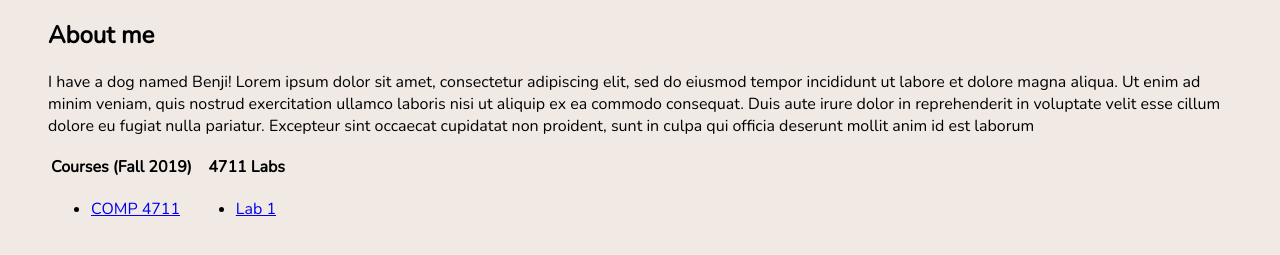
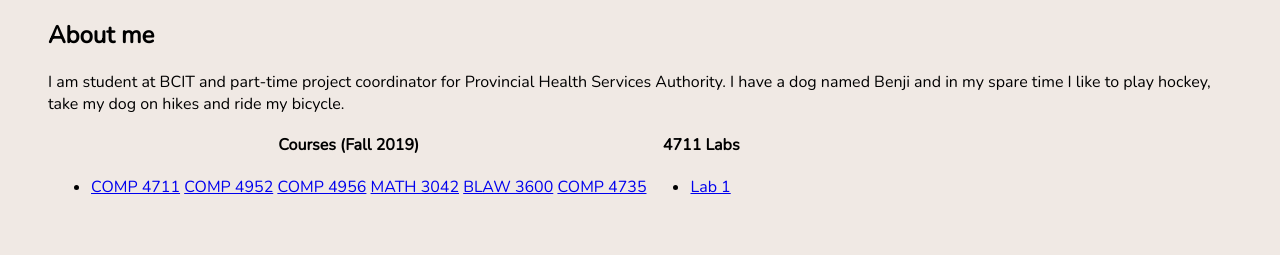
Before and after one commit to SebastianDelmas/COMP4711_Lab01, a plain HTML site: page index.html in a window 1280 px wide. Shown: the part 115-370 px from the top of the page. Drawn offline with nearby package versions, Linux system fonts and the light colour scheme.

Commit message:
second commit

```diff
--- a/index.html
+++ b/index.html
@@ -2,7 +2,7 @@
 <html>
 <head>
     <title>
-        John Doe home page
+        Sebastian Delmas home page
     </title>
     <link href="https://fonts.googleapis.com/css?family=Nunito&display=swap" rel="stylesheet">
     <style>
@@ -19,11 +19,7 @@
 </h1>
 <h2>About me</h2>
 <p>
-    I have a dog named Benji!
-    Lorem ipsum dolor sit amet, consectetur adipiscing elit, sed do eiusmod tempor incididunt ut labore et dolore magna aliqua.
-    Ut enim ad minim veniam, quis nostrud exercitation ullamco laboris nisi ut aliquip ex ea commodo consequat.
-    Duis aute irure dolor in reprehenderit in voluptate velit esse cillum dolore eu fugiat nulla pariatur.
-    Excepteur sint occaecat cupidatat non proident, sunt in culpa qui officia deserunt mollit anim id est laborum
+    I am student at BCIT and part-time project coordinator for Provincial Health Services Authority. I have a dog named Benji and in my spare time I like to play hockey, take my dog on hikes and ride my bicycle.
 </p>
 <table>
     <tr>
@@ -35,6 +31,11 @@
             <ul>
                 <li>
                     <a href="https://www.bcit.ca/study/outlines/20193035498">COMP 4711</a>
+                    <a href="https://www.bcit.ca/study/outlines/20193035507">COMP 4952</a>
+                    <a href="https://www.bcit.ca/study/outlines/20193035509">COMP 4956</a>
+                    <a href="https://www.bcit.ca/study/outlines/20193045353">MATH 3042</a>
+                    <a href="https://www.bcit.ca/study/outlines/20193035493">BLAW 3600</a>
+                    <a href="https://www.bcit.ca/study/outlines/20193035501">COMP 4735</a>
                 </li>
             </ul>
         </td>
```
